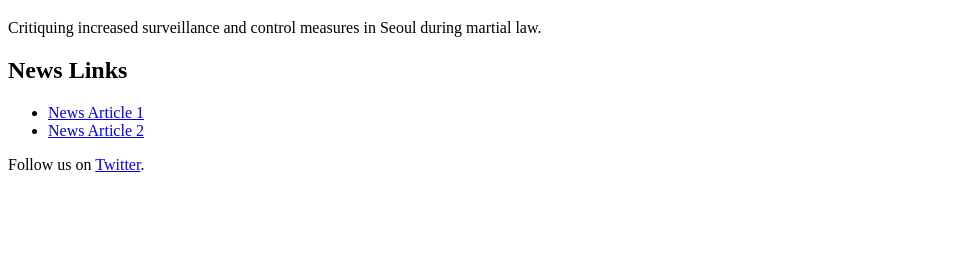
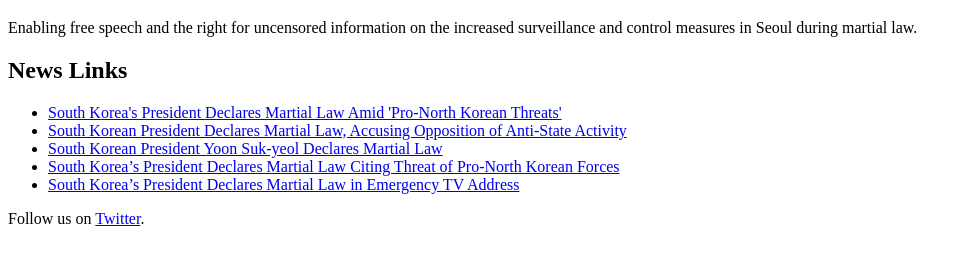
Before and after one commit to SurvelKorea/survellingkorea, a plain HTML site: page index.html in a window 1280 px wide. Shown: the part 61-326 px from the top of the page, without its empty margins (0-972 px from the left). Drawn offline with Linux system fonts and the light colour scheme.

Commit message:
Update index.html

```diff
--- a/index.html
+++ b/index.html
@@ -5,12 +5,15 @@
 </head>
 <body>
     <h1>SeoulSurveillance ($SEOULV)</h1>
-    <p>Critiquing increased surveillance and control measures in Seoul during martial law.</p>
+    <p>Enabling free speech and the right for uncensored information on the increased surveillance and control measures in Seoul during martial law.</p>
     <h2>News Links</h2>
     <ul>
-        <li><a href="https://example.com">News Article 1</a></li>
-        <li><a href="https://example.com">News Article 2</a></li>
+        <li><a href="https://www.thesun.ie/news/14297387/south-korea-president-martial-law-north-korea/" target="_blank">South Korea's President Declares Martial Law Amid 'Pro-North Korean Threats'</a></li>
+        <li><a href="https://apnews.com/article/997c22ac93f6a9bece68454597e577c1" target="_blank">South Korean President Declares Martial Law, Accusing Opposition of Anti-State Activity</a></li>
+        <li><a href="https://www.thetimes.co.uk/article/south-korea-martial-law-latest-news-9w6mw0ndb" target="_blank">South Korean President Yoon Suk-yeol Declares Martial Law</a></li>
+        <li><a href="https://www.wsj.com/world/asia/south-koreas-president-declares-martial-law-citing-threat-of-pro-north-korean-forces-a1fdc738" target="_blank">South Korea’s President Declares Martial Law Citing Threat of Pro-North Korean Forces</a></li>
+        <li><a href="https://www.thescottishsun.co.uk/news/13957410/south-korea-president-martial-law-north-korea/" target="_blank">South Korea’s President Declares Martial Law in Emergency TV Address</a></li>
     </ul>
-    <p>Follow us on <a href="https://twitter.com/YOUR_TWITTER_HANDLE">Twitter</a>.</p>
+    <p>Follow us on <a href="https://twitter.com/YOUR_TWITTER_HANDLE" target="_blank">Twitter</a>.</p>
 </body>
 </html>
```
